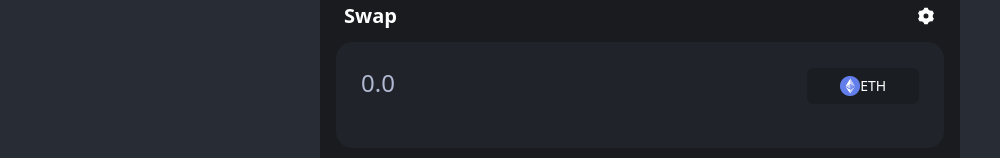
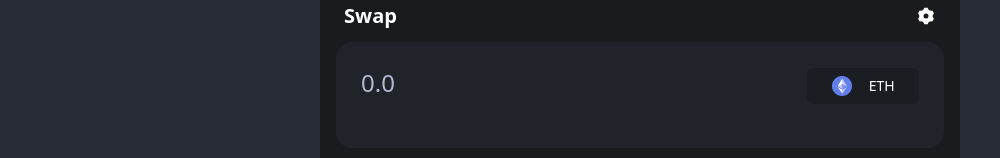
Before and after one commit to FuelLabs/swayswap, a Next.js app in the folder client/: page /swap in a window 1280 px wide. Shown: the part 231-389 px from the top of the page, without its empty margins (0-1000 px from the left). Built offline with nearby package versions, Linux system fonts and the light colour scheme.

Commit message:
styling and useState prep

```diff
--- a/client/components/Swap.tsx
+++ b/client/components/Swap.tsx
@@ -1,4 +1,4 @@
-import { useContext, Fragment } from 'react'
+import { useContext, Fragment, useState } from 'react'
 import Image from 'next/image'
 import { RiSettings3Fill } from 'react-icons/ri'
 import { AiOutlineDown } from 'react-icons/ai'
@@ -16,24 +16,21 @@ const style = {
 
     // coin selector
     currencySelector: `flex w-1/4`,
-    currencySelectorMenuButton: `inline-flex justify-center w-full px-4 py-2 text-sm font-medium text-white
+    currencySelectorMenuButton: `inline-flex justify-around w-full px-4 py-2 text-sm font-medium text-white
     bg-black rounded-md bg-opacity-20 hover:bg-opacity-30 focus:outline-none focus-visible:ring-2 focus-visible:ring-white focus-visible:ring-opacity-75`,
     menuWrapper: `px-1 py-1`,
     currencySelectorContent: `w-full h-min flex justify-between items-center bg-[#2D2F36]
     hover:bg-[#41444F] rounded-2xl text-xl font-medium cursor-pointer p-2 mt-[-0.2rem]`,
     currencySelectorIcon: `flex items-center`,
-    currencySelectorMenuItems: `absolute right-0 w-full mt-2 origin-top-right bg-[#2D2F36] divide-y divide-gray-100
+    currencySelectorMenuItems: `absolute w-full mt-2 bg-[#2D2F36] divide-gray-100
     rounded-md shadow-lg ring-1 ring-black ring-opacity-5 focus:outline-none`,
-    currencySelectorItem: `flex justify-center rounded-md w-full px-2 py-2 text-sm`,
+    currencySelectorItem: `flex justify-around rounded-md w-full px-2 py-2 text-sm`,
 
     confirmButton: `bg-[#58c09b] my-2 rounded-2xl py-6 px-8 text-xl font-semibold flex items-center
     justify-center cursor-pointer border border-[#58c09b] hover:border-[#234169]`,
 }
 
 const Swap = () => {
-    // destructuring transaction context
-    // const { formData, handleChange, sendTransaction } = useContext(TransactionContext)
-
     const handleSubmit = async (e: any) => {
         // const { addressTo, amount } = formData
         // e.preventDefault()
```
